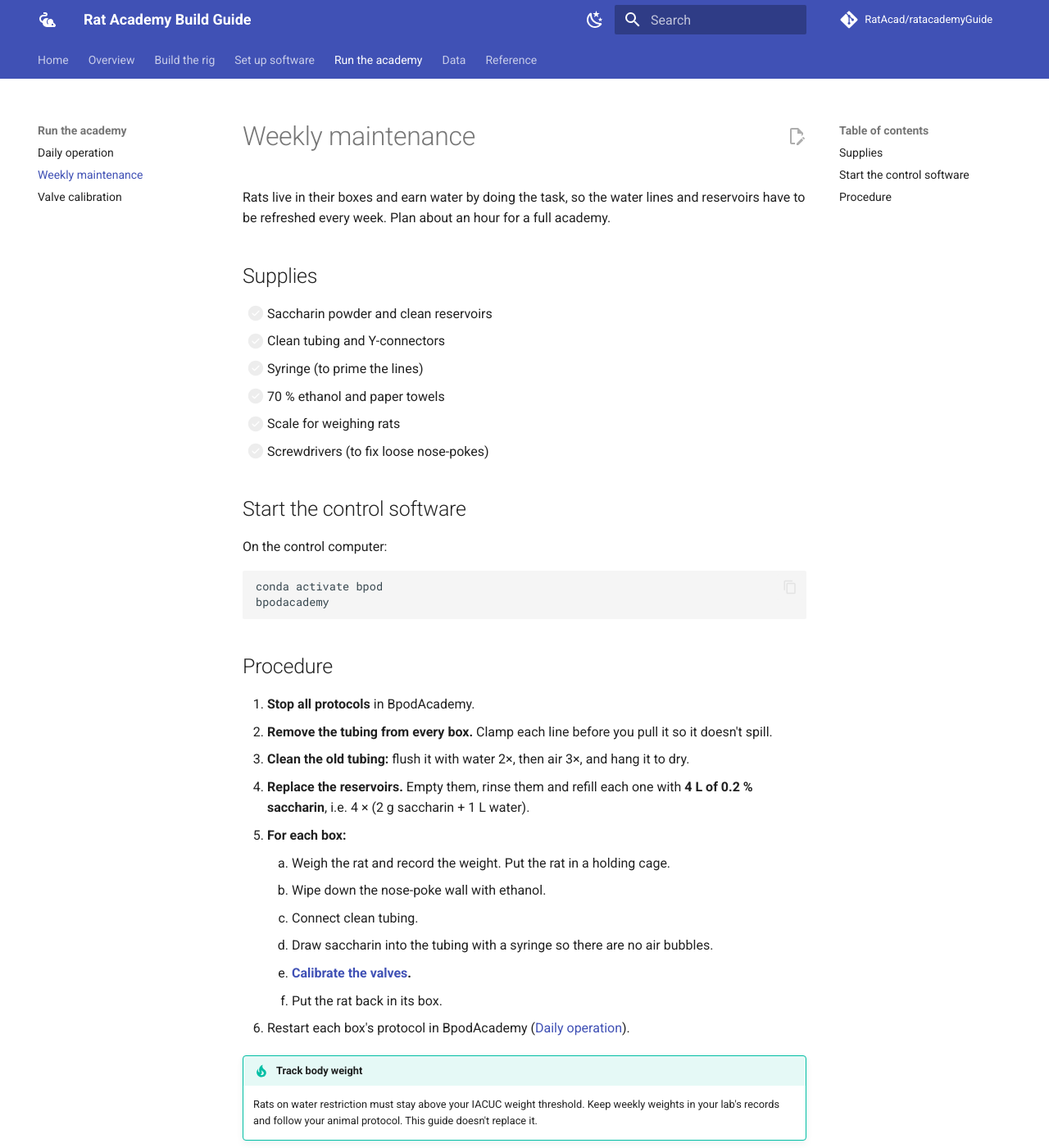
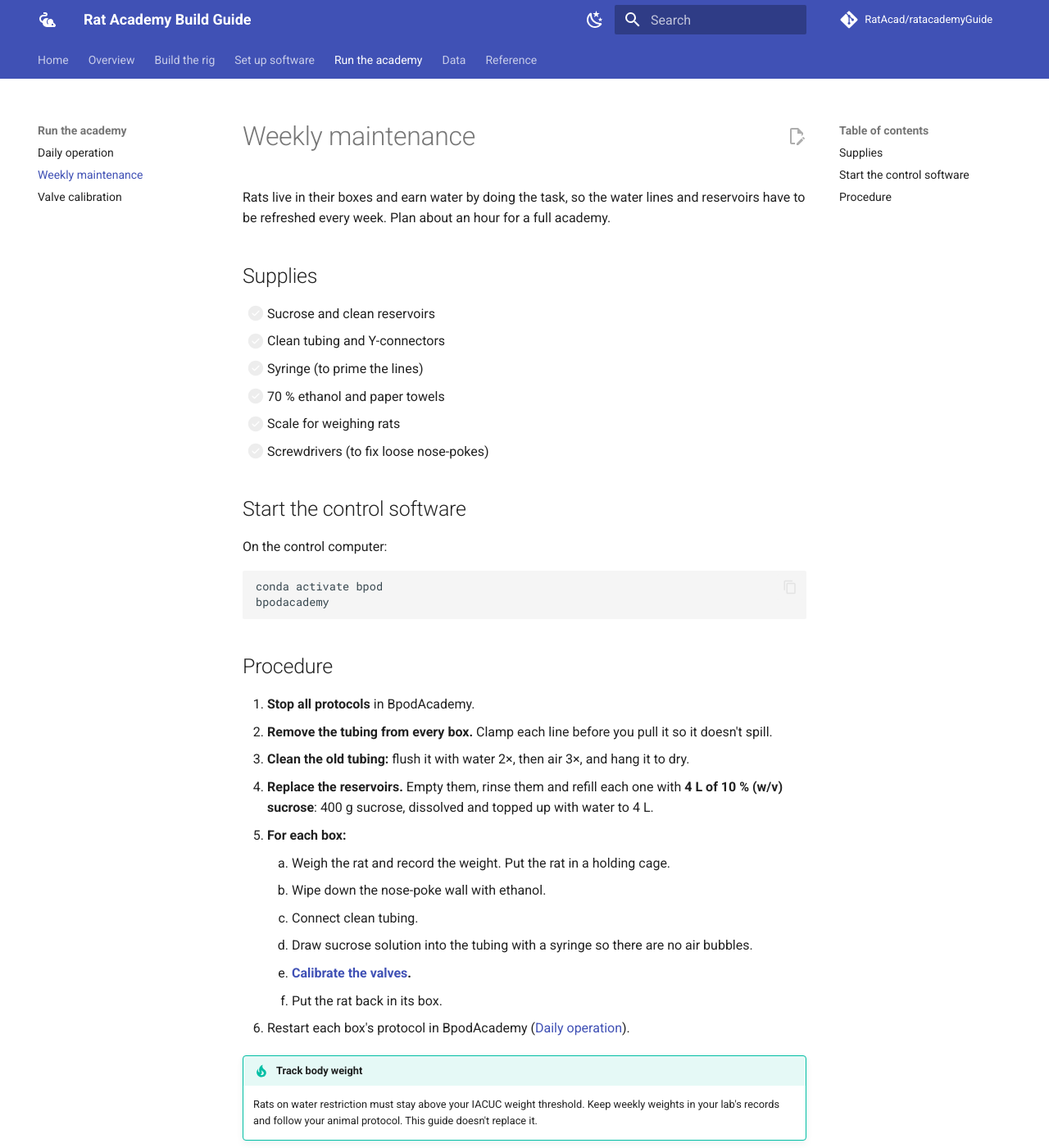
Before and after one commit to RatAcad/ratacademyGuide, an MkDocs documentation site: the page built from docs/operate/weekly-maintenance.md, in a window 1280 px wide and 1400 px high. Shown: the whole window at 82% size. Built offline with MkDocs 1.6.1 and Material for MkDocs 9.7.7, drawn with Linux system fonts in a browser that asks for light colours; comment, search, counter and statistics services are not loaded.

Commit message:
Use 10% sucrose (not saccharin) in water reservoirs
Co-Authored-By: Claude Opus 5.5 (1M context) <noreply@anthropic.com>

```diff
--- a/docs/operate/weekly-maintenance.md
+++ b/docs/operate/weekly-maintenance.md
@@ -5,7 +5,7 @@ reservoirs have to be refreshed every week. Plan about an hour for a full academ
 
 ## Supplies
 
-- [ ] Saccharin powder and clean reservoirs
+- [ ] Sucrose and clean reservoirs
 - [ ] Clean tubing and Y-connectors
 - [ ] Syringe (to prime the lines)
 - [ ] 70 % ethanol and paper towels
@@ -28,12 +28,12 @@ bpodacademy
    doesn't spill.
 3. **Clean the old tubing:** flush it with water 2×, then air 3×, and hang it to dry.
 4. **Replace the reservoirs.** Empty them, rinse them and refill each one with
-   **4 L of 0.2 % saccharin**, i.e. 4 × (2 g saccharin + 1 L water).
+   **4 L of 10 % (w/v) sucrose**: 400 g sucrose, dissolved and topped up with water to 4 L.
 5. **For each box:**
     1. Weigh the rat and record the weight. Put the rat in a holding cage.
     2. Wipe down the nose-poke wall with ethanol.
     3. Connect clean tubing.
-    4. Draw saccharin into the tubing with a syringe so there are no air bubbles.
+    4. Draw sucrose solution into the tubing with a syringe so there are no air bubbles.
     5. **[Calibrate the valves](calibration.md).**
     6. Put the rat back in its box.
 6. Restart each box's protocol in BpodAcademy
```
Also changed, not shown: docs/overview/architecture.md (+1 -1 lines), 1 other file.
